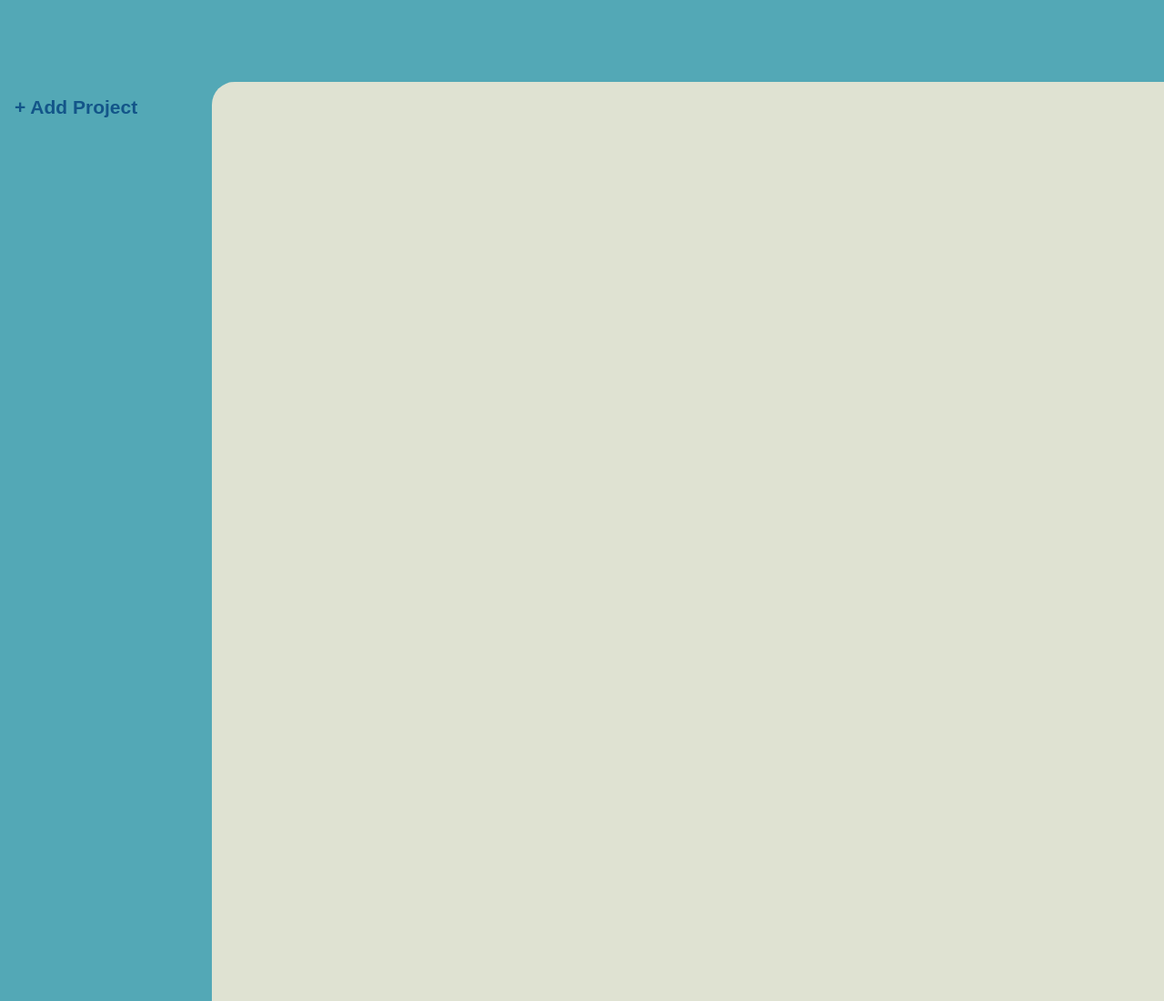
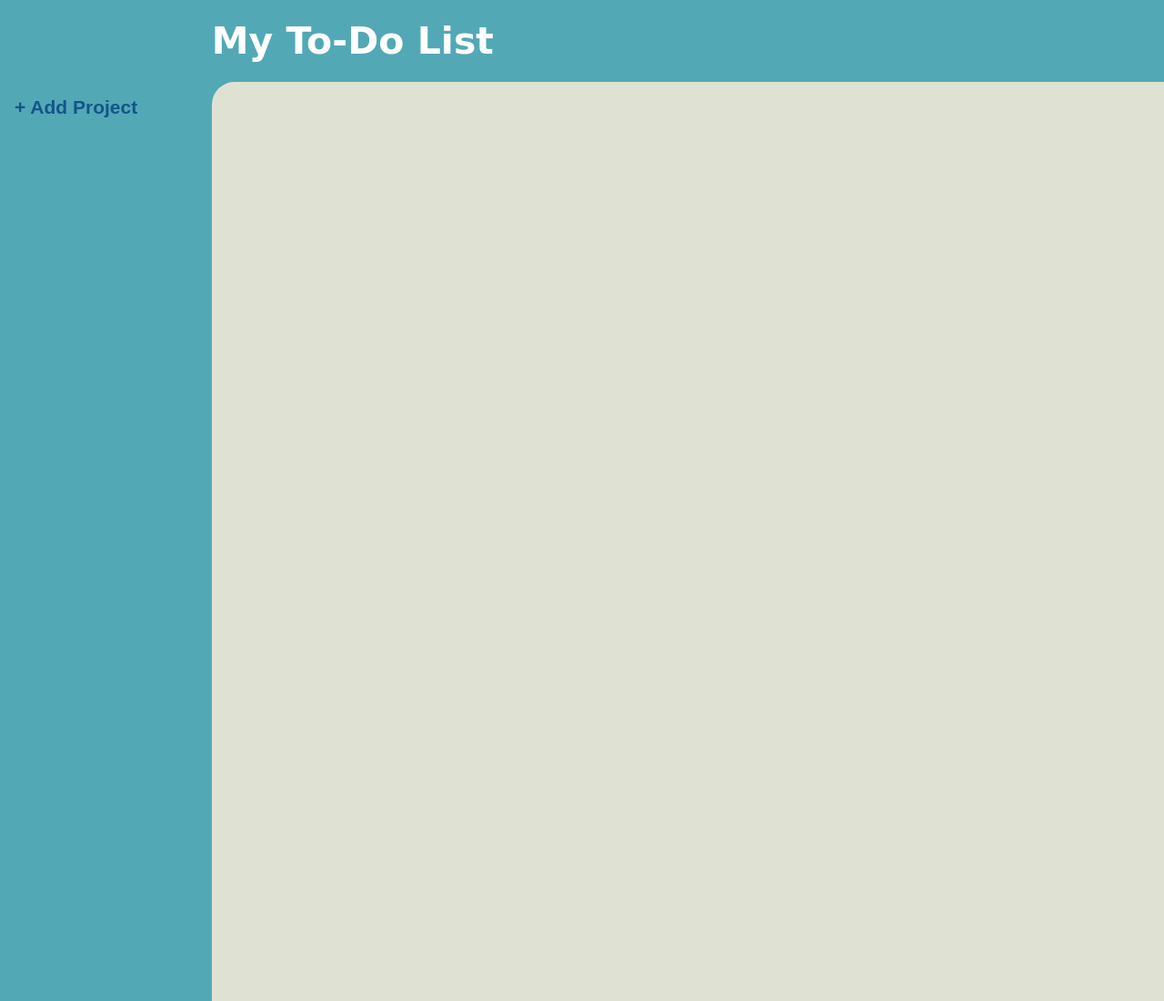
Before and after one commit to tgorsk15/to-do-list, a website built with webpack: page dist/index.html in a window 1280 px wide. Shown: the top 1100 px of the page at 91% size. Built offline with Linux system fonts and the light colour scheme; a web font is replaced by a local one.

Commit message:
Add header title, adjust styling, add fonts

```diff
--- a/src/projectBar.css
+++ b/src/projectBar.css
@@ -11,6 +11,7 @@
     grid-row: 2;
     grid-column: 1 / 2;
     min-height: 2000px;
+    min-width: max-content;
 }
 
 .task-form-container {
@@ -32,6 +33,7 @@
     border-radius: 25px;
     background-color: #79c2d0;
     box-shadow: -7px 9px 100px 2px black;
+
 }
 
 #task-title, #description, #due-date,
@@ -46,6 +48,8 @@
     display: block;
     min-width: 295px;
     font-size: 20px;
+    font-family: 'Roboto', sans-serif;
+    font-weight: bold;
 }
 
 .exit-button {
@@ -95,7 +99,7 @@
     overflow: hidden;
     /* white-space: nowrap;
     text-overflow: ellipsis; */
-
+    font-family: 'Quicksand', sans-serif;
     margin-bottom: 10px;
     margin-left: 13px;
 }
@@ -132,6 +136,7 @@
     /* color: #351F39; */
     margin-bottom: 8px;
     margin-left: 35px;
+    font-family: 'Roboto', sans-serif;
 }
 
 .delete-project-button {
--- a/src/to-do.css
+++ b/src/to-do.css
@@ -21,7 +21,19 @@ body {
     background-color: #53a8b6;
     grid-row: 1 / 2;
     grid-column: 1 / 3;
-    /* border-bottom: 4px solid #726A95; */
+    display: flex;
+    align-items: center;
+    margin-left: 270px;
+}
+
+.app-title {
+    grid-column: 2 / 3;
+    grid-row: 1;
+    align-self: center;
+    font-size: 41px;
+    font-weight: bolder;
+    color: white;
+    font-family: 'Salsa', cursive;
 }
 
 
@@ -106,11 +118,14 @@ body {
 
 .task-title2 {
     margin: 3px;
+    font-family: 'Quicksand', sans-serif;
 }
 
 .description2 {
     padding: 0px 10px;
     padding-top: 10px;
+    font-family: 'Roboto', sans-serif;
+    font-size: 15px;
 }
 
 
```
Also changed, not shown: dist/index.html, dist/main.js.
